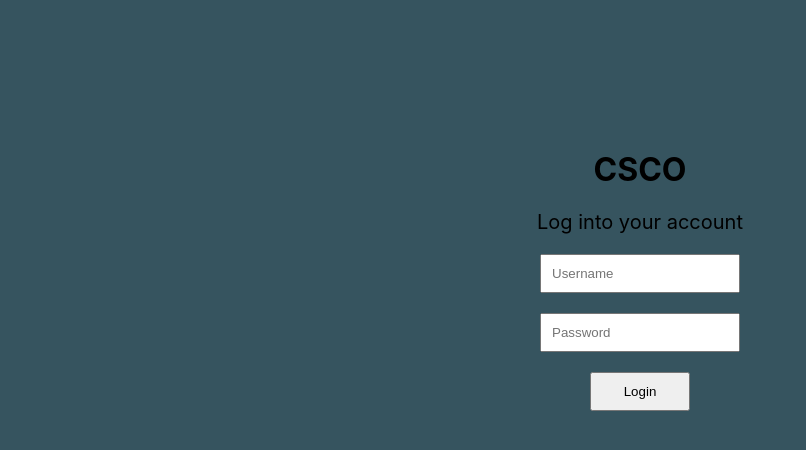
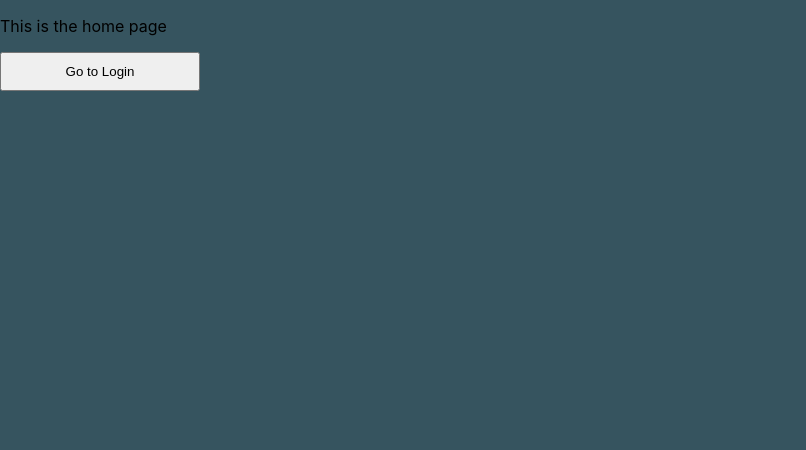
Before and after one commit to cs35l-group/csco, a React (Create React App) app: page /home in a window 1280 px wide. Shown: the top 450 px of the page, without its empty margins (0-806 px from the left). Built offline with nearby package versions, Linux system fonts and the light colour scheme.

Commit message:
implemented routing
main page is Login, once you do a valid login (non empty user and pass) it will navigate to home

```diff
--- a/src/App.js
+++ b/src/App.js
@@ -1,41 +1,25 @@
 import React from 'react';
 import './App.css';
 import ReactDOM from "react-dom/client"; //for rendering React components into the DOM
-import { BrowserRouter, Routes, Route } from "react-router-dom"; //for using react router for connecting pages together
+import { BrowserRouter as Router, Routes, Route } from "react-router-dom"; //for using react router for connecting pages together
 import navigation from './components/navigation'
-import home from './pages/home'
+import Home from './pages/Home'
 import Login from './pages/Login'
 
 function App() {
-  // return (
-  //   <div className="Login-top">
-  //     <header className="login-header">
-  //       <h1>
-  //         CSCO
-  //       </h1>
-  //       <p>Log into your account</p>
-  //     </header>
-  //     <div className='Login-section'>
-  //       <form>
-  //         <div className="form-row">
-  //           {/* <label htmlFor="email">Email: </label> */}
-  //           <input type="email" id="email" name="email" placeholder="Email" />
-  //         </div>
-
-  //         <div className="form-row">
-  //           {/* <label htmlFor="password">Password: </label> */}
-  //           <input type="password" id="password" name="password" placeholder="Password"/>
-  //           </div>
-  //       </form>
-  //       <button className="LoginButton" type="submit">Login</button>
-
-  //     </div>
-  //   </div>
-  // );
   return (
-    <div>
-      <Login />
-    </div>
+    <Router>
+      <div>
+        {/* Navigation links can go here */}
+        <Routes>
+          <Route path="/home" element={<Home />} />
+          <Route path="/" element={<Login />} exact/>
+        </Routes>
+      </div>
+    </Router>
+    // <div>
+    //   <Login />
+    // </div>
   )
 }
 
--- a/src/pages/Login.js
+++ b/src/pages/Login.js
@@ -1,4 +1,5 @@
 import { useEffect, useState } from 'react';
+import { useNavigate } from 'react-router-dom';
 import React from 'react';
 import './Login.css';
 
@@ -7,8 +8,14 @@
   const [username, setUsername] = useState('');
   const [password, setPassword] = useState('');
 
+  let navigate = useNavigate();
+
   const handleSubmit = (event) => {
     event.preventDefault();
+    if (username == "" || password == "") {
+      console.log("Username and password fields cannot be blank")
+      return;
+    }
     fetch('http://localhost:4000/api/logins', {
       method: 'POST',
       headers: {
@@ -17,27 +24,13 @@
       body: JSON.stringify({ username, password }),
     })
     .then(response => response.json())
-    .then(data => console.log('User signed up!:', data))
+    .then(data => {
+      console.log('User signed up!:', data)
+      navigate('/home')
+    })
     .catch(error => console.error('Error signing up:', error));
   };
 
-  // return (
-  //   <form id="Sign up form" onSubmit={handleSubmit}>
-  //     <input
-  //       type="text"
-  //       value={username}
-  //       onChange={e => setUsername(e.target.value)}
-  //       placeholder="Username"
-  //     />
-  //     <input
-  //       type="text"
-  //       value={password}
-  //       onChange={e => setPassword(e.target.value)}
-  //       placeholder="Password"
-  //     />
-  //     <button type="submit">Add Photo</button>
-  //   </form>
-  // );
   return (
     <div className="Login-top">
       <header className="login-header">
@@ -49,25 +42,21 @@
       <div className='Login-section'>
         <form onSubmit={handleSubmit}>
           <div className="form-row">
-            {/* <label htmlFor="email">Email: </label> */}
             <input
               type="text"
               value={username}
               onChange={e => setUsername(e.target.value)}
               placeholder="Username"
             />
-            {/* <input type="email" id="email" name="email" placeholder="Email" /> */}
           </div>
 
           <div className="form-row">
-            {/* <label htmlFor="password">Password: </label> */}
             <input
               type="text"
               value={password}
               onChange={e => setPassword(e.target.value)}
               placeholder="Password"
             />
-            {/* <input type="password" id="password" name="password" placeholder="Password"/> */}
             </div>
             <button className="LoginButton" type="submit">Login</button>
         </form>
--- a/src/pages/home.js
+++ b/src/pages/home.js
@@ -1,9 +1,14 @@
 import React from 'react';
+import { Link } from 'react-router-dom';
 
-const Home = () => {
+
+function Home() {
   return (
       <div>
-          <p>This is the home page</p>
+        <p>This is the home page</p>
+        <Link to="/">
+            <button type="button">Go to Login</button>
+        </Link>
       </div>
   );
 };
```
